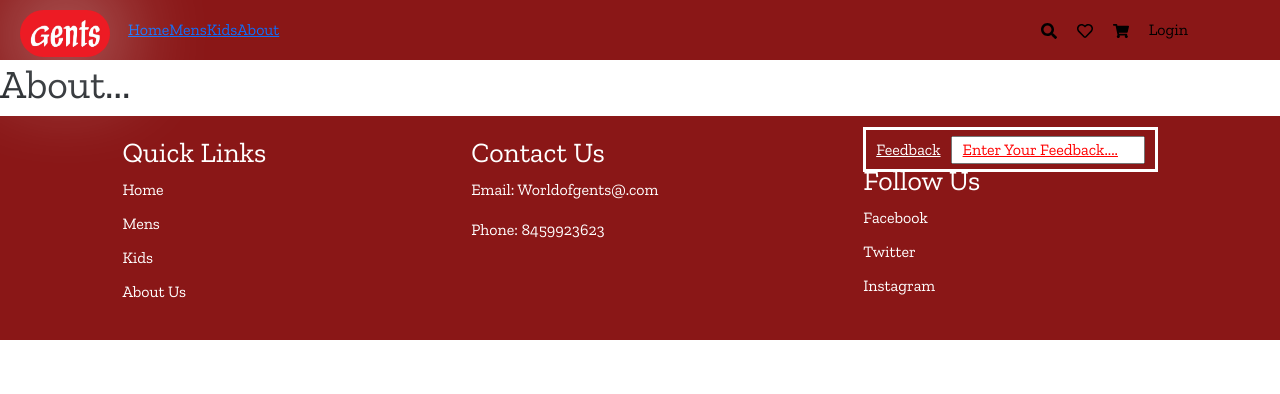
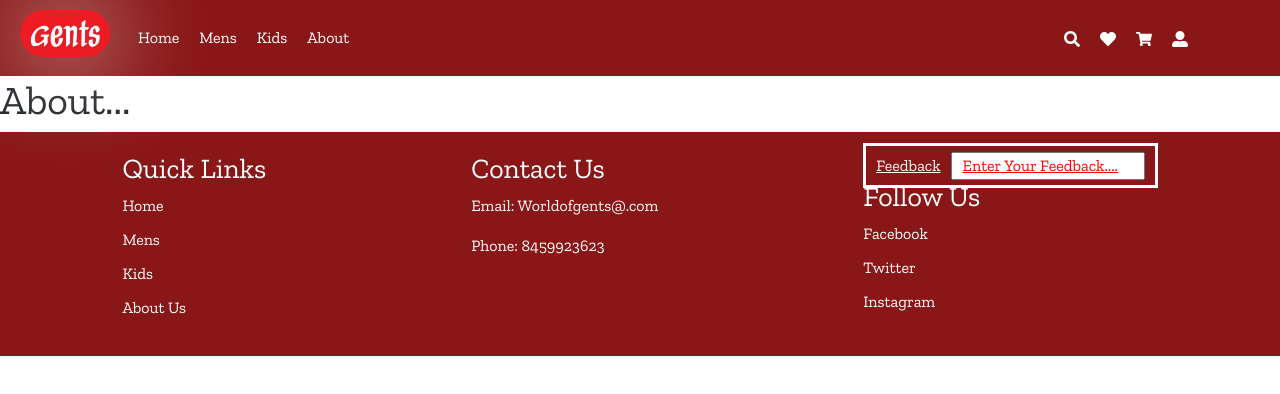
Before and after one commit to We-Incognito/GentsNanded, a React (Create React App) app: page /about in a window 1280 px wide. Shown: the top 394 px of the page. Built offline with nearby package versions, Linux system fonts and the light colour scheme.

Commit message:
Modify Header

```diff
--- a/src/Components/Header.jsx
+++ b/src/Components/Header.jsx
@@ -1,41 +1,106 @@
 import React from "react";
-import { FaRegHeart, FaSearch, FaShoppingCart } from "react-icons/fa";
+import { FaHeart, FaSearch, FaShoppingCart, FaUserAlt } from "react-icons/fa";
 import Container from "react-bootstrap/Container";
 import Nav from "react-bootstrap/Nav";
 import Navbar from "react-bootstrap/Navbar";
 import logo from "../Assets/Images/logo-small.jpg";
 import { NavLink } from "react-router-dom";
 
-
 const Header = () => {
   return (
     <div className="cx-header">
       <Navbar expand="lg">
         <Container>
-          <Navbar.Brand href="#home">
+          <Navbar.Brand href="/home">
             <img src={logo} alt="logo" className="img-logo" />
           </Navbar.Brand>
 
           <Navbar.Toggle aria-controls="basic-navbar-nav ms-2" />
           <Navbar.Collapse id="basic-navbar-nav ">
             <Nav className="nav-link">
-              <NavLink to="/home">Home</NavLink>
-              <NavLink to="/Mens">Mens</NavLink>
-              <NavLink to="/Kids">Kids</NavLink>
-              <NavLink to="/About">About</NavLink>
+              <NavLink
+                className="link-wrapper"
+                style={{
+                  textDecoration: "none",
+                  color: "white",
+                  padding: "10px",
+                  fontWeight: 500,
+                }}
+                to="/home"
+              >
+                Home
+              </NavLink>
+              <NavLink
+                className="link-wrapper"
+                style={{
+                  textDecoration: "none",
+                  color: "white",
+                  padding: "10px",
+                  fontWeight: 500,
+                }}
+                to="/Mens"
+              >
+                Mens
+              </NavLink>
+              <NavLink
+                className="link-wrapper"
+                style={{
+                  textDecoration: "none",
+                  color: "white",
+                  padding: "10px",
+                  fontWeight: 500,
+                }}
+                to="/Kids"
+              >
+                Kids
+              </NavLink>
+              <NavLink
+                className="link-wrapper"
+                style={{
+                  textDecoration: "none",
+                  color: "white",
+                  padding: "10px",
+                  fontWeight: 500,
+                }}
+                to="/About"
+              >
+                About
+              </NavLink>
             </Nav>
           </Navbar.Collapse>
           <div className="right-header">
-            <button className="icon-btn">
+            <button
+              style={{
+                color: "white",
+              }}
+              className="icon-btn"
+            >
               <FaSearch />
             </button>
-            <button className="icon-btn">
-              <FaRegHeart />
+            <button
+              style={{
+                color: "white",
+              }}
+              className="icon-btn"
+            >
+              <FaHeart />
             </button>
-            <button className="icon-btn">
+            <button
+              style={{
+                color: "white",
+              }}
+              className="icon-btn"
+            >
               <FaShoppingCart />
             </button>
-            <button className="icon-btn">Login</button>
+            <button
+              style={{
+                color: "white",
+              }}
+              className="icon-btn"
+            >
+              <FaUserAlt />
+            </button>
           </div>
         </Container>
       </Navbar>
```
